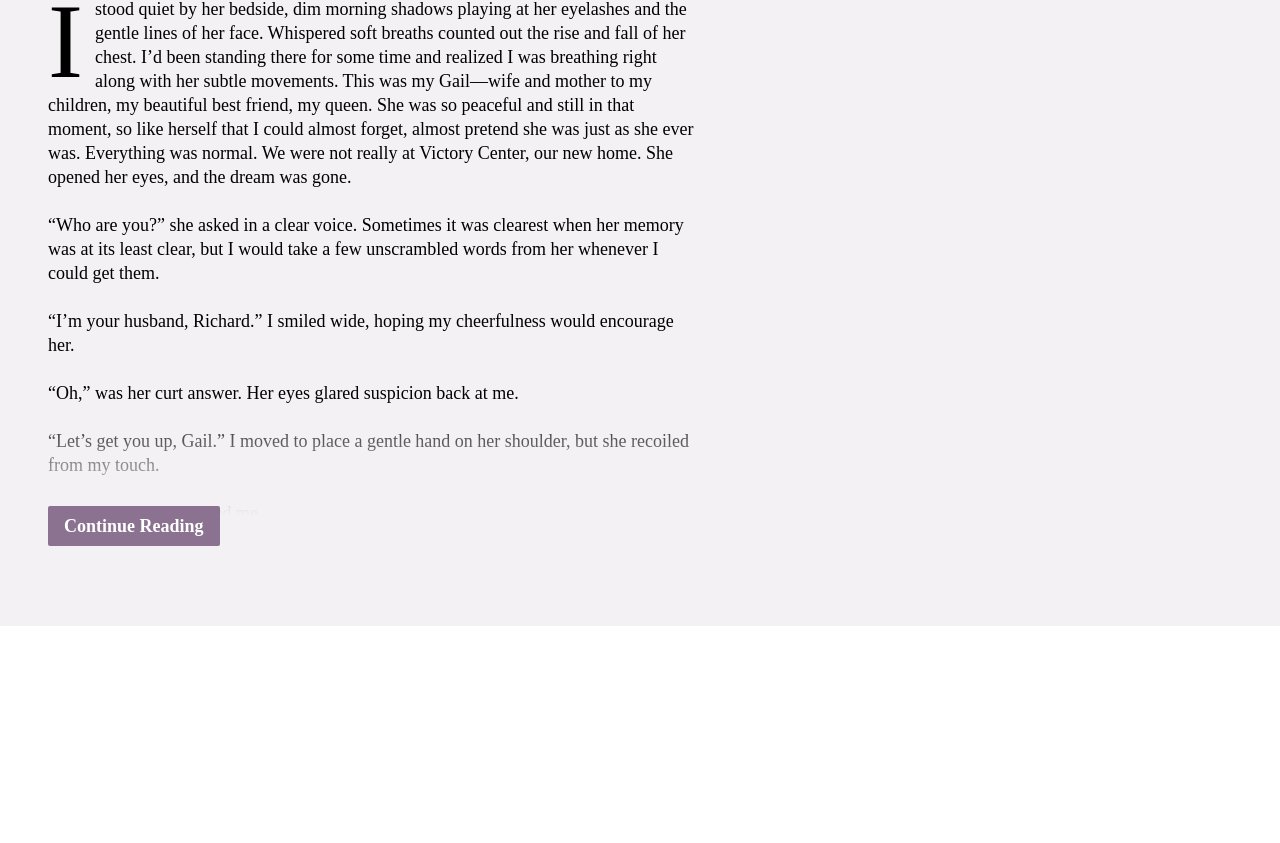
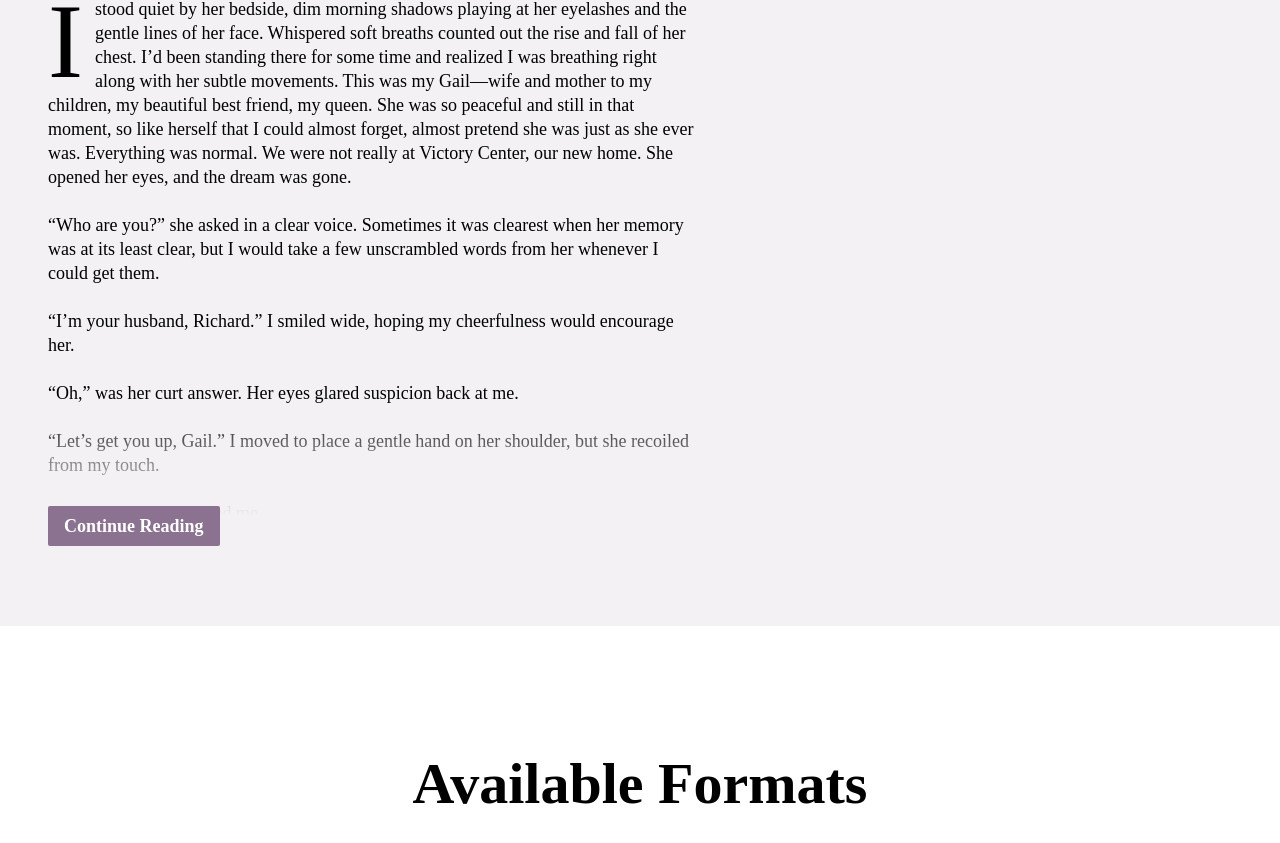
Before and after one commit to curtgrimes/get-in-the-boat-website, a Nuxt app: page / in a window 1280 px wide. Shown: the part 1590-2433 px from the top of the page. Before the commit the page ends 2216 px from the top, so only its background shows below. Built offline with nearby package versions, Linux system fonts and the light colour scheme.

Commit message:
Organize sections into folder. Add start of 'formats' section.

```diff
--- /dev/null
+++ b/components/section/Formats.vue
@@ -0,0 +1,9 @@
+<script setup></script>
+
+<template>
+  <section class="py-120">
+    <div class="mx-auto max-w-screen-xl px-text-gutter">
+      <h2 class="text-center">Available Formats</h2>
+    </div>
+  </section>
+</template>
--- a/pages/index.vue
+++ b/pages/index.vue
@@ -8,10 +8,11 @@
         src="~/assets/img/hero-bg.jpg"
       />
       <Navbar />
-      <HeroSection />
+      <SectionHero />
     </div>
-    <DescriptionSection />
-    <ExcerptSection />
+    <SectionDescription />
+    <SectionExcerpt />
+    <SectionFormats />
     <NuxtPage />
   </div>
 </template>
```
Also changed, not shown: components/section/Description.vue (renamed from components/DescriptionSection.vue), components/section/Excerpt.vue (renamed from components/ExcerptSection.vue), components/section/Hero.vue (renamed from components/HeroSection.vue).
